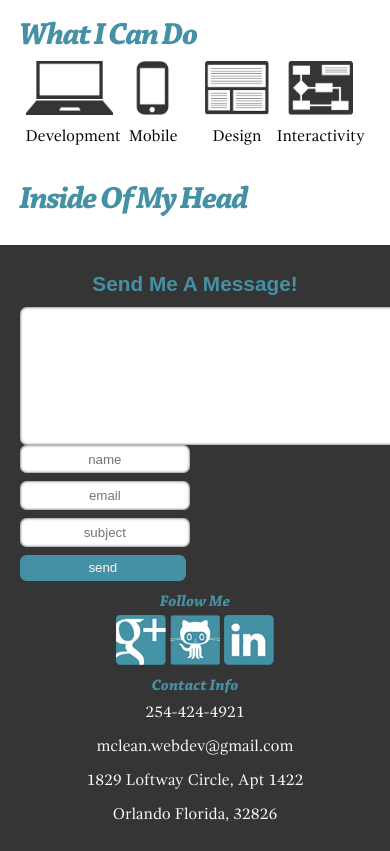
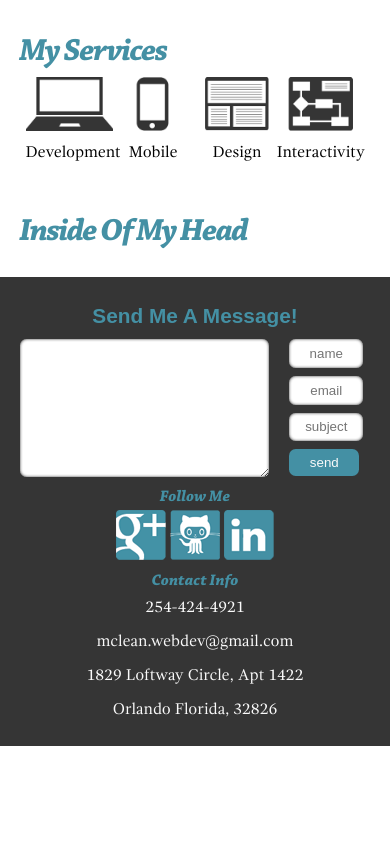
Before and after one commit to havok2905/Portfolio, a PHP site: page /index.php in a window 390 px wide; the page is wider, and only the part inside the window is pictured. Shown: the part 273-1124 px from the top of that part. After the commit the page ends 1019 px from the top of that part, so only its background shows below. Run offline with PHP 8.4, Linux system fonts and the light colour scheme.

Commit message:
added percent based css to forms in the footer to support tablet sized devices

```diff
--- a/css/main.css
+++ b/css/main.css
@@ -27,10 +27,9 @@ body{
 	font-family: Gandhi;
 	line-height: 1.625em;
 }
+body *:focus{outline: none;}
 
-.clear{
-	clear:both;
-}
+.clear{clear:both;}
 
 .container{
 	clear: both;
@@ -100,7 +99,7 @@ h2{
 	color: #4490A4;
 	letter-spacing: -0.05em;
 	margin-bottom: 0.5em;
-	margin-top: 0.5em;
+	margin-top: 1em;
 }
 h2 a{text-decoration: underline; color:#4490A4;}
 h2 a:hover{color:#999999;}
@@ -188,6 +187,7 @@ strong{font-weight: bold;}
 
 /* FORMS AND INPUTS */
 form{
+	width:100%;
 	float: left;
 	display:inline;
 	margin-right: 2em;
@@ -210,14 +210,18 @@ form{
 }
 
 textarea{
-	width:35em;
+	width:70%;
 	height:10em;
 	float: left;
 	margin-right: 20px;
 }
 
+.input_container{
+	width:20%;
+}
+
 input{
-	width:12.5em;
+	width:100%;
 	height:2em;
 	margin-bottom: 0.6em;
 	display: block;
--- a/includes/layout.php
+++ b/includes/layout.php
@@ -27,7 +27,7 @@
 	<body>
 		<div class="header">
 			<div class="header_container">
-				<h1><img src="img/header.png"/><span>Christopher McLean, web developer and designer</span></h1>
+				<h1><a href="index.php"><img src="img/header.png"/><span>Christopher McLean, web developer and designer</span></a></h1>
 				<ul class="nav">
 					<li><a href="index.php" class="house_icon">home</a></li>
 					<li><a href="me.php" class="me_icon">me</a></li>
--- a/index.php
+++ b/index.php
@@ -5,7 +5,7 @@
 	echo Layout::header("Home");
 ?>
 <img src="http://placekitten.com/1100/400" class="full"/>
-<h2>What I Can Do</h3>
+<h2>My Services</h3>
 <div class="center_container">
 	<ul class="left">
 		<li><a href="development_lightbox" class="development_lightbox"><img src="img/laptop.png"/><p>Development</p></a></li>
```
